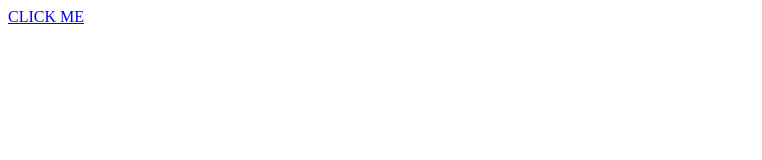
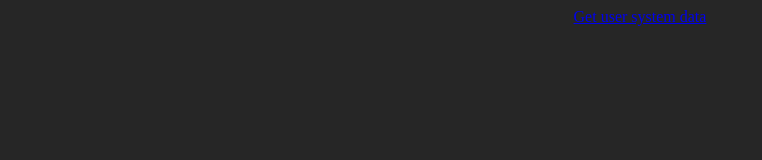
Before and after one commit to hwrdleung/request-header-parser-microservice, a website: page public/index.html in a window 1280 px wide. Shown: the whole page, without its empty margins (0-762 px from the left). Drawn offline with Linux system fonts and the light colour scheme.

Commit message:
🐩🗽 Checkpoint server.js:603188/142 public/index.html:603188/104 public/style.css:603188/181

```diff
--- a/public/index.html
+++ b/public/index.html
@@ -1,10 +1,15 @@
 <!DOCTYPE HTML>
 <html>
   <head>
+
+        <link rel="stylesheet" href="/style.css">
+
     <title>Request Header Parser Microservice</title>
   </head>
   <body>
-    <a href="https://good-oval.glitch.me/api/whoami">CLICK ME</a>
+    <div class="wrapper">
+      <a href="https://good-oval.glitch.me/api/whoami">Get user system data</a>
+    </div>
   </body>
 
 </html>
--- /dev/null
+++ b/public/style.css
@@ -0,0 +1,14 @@
+body {
+ background: #262626;
+}
+
+body a {
+ bacck
+}
+
+.wrapper {
+  text-align: center;
+  width: auto;
+  height: auto;
+  margin: auto;
+}
--- a/server.js
+++ b/server.js
@@ -24,12 +24,14 @@ app.get(api, function (req, res) {
 
   var ipaddress = req.ip;
   var languages = req.acceptsLanguages();
-  var software = req.useragent.os;
+  var os = req.useragent.os;
+  var browser = req.useragent.browser;
 
   res.json({
     "ipaddress": ipaddress,
     "languages": languages[0],
-    "software": software
+    "os": os,
+    "browser": browser
   });
 
 
```
